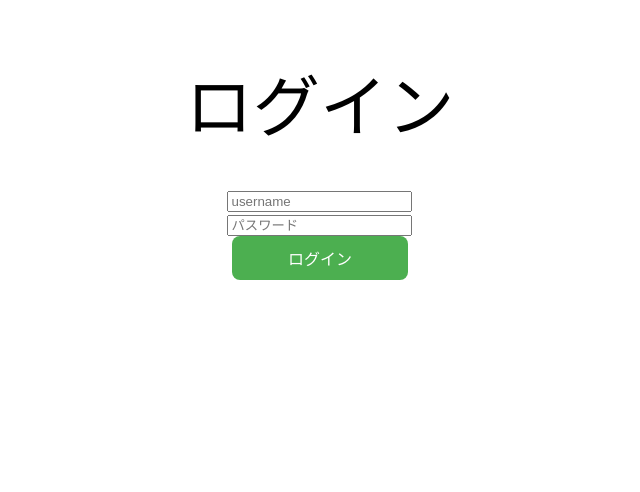
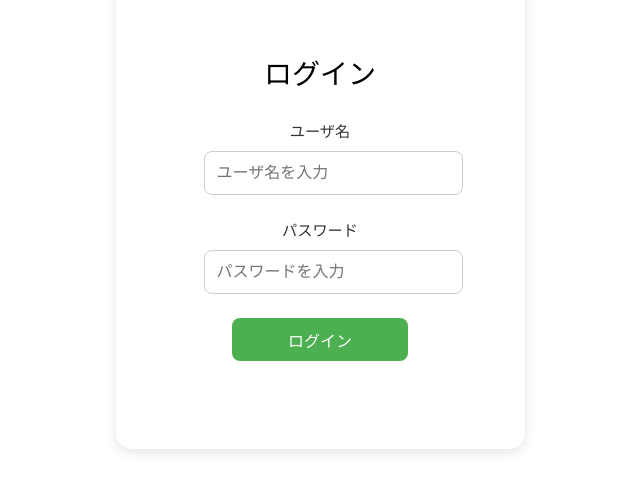
Before and after one commit to HaruArima08/B4-Hackaton, a React (Vite) app in the folder frontend/: page /login in a window 1280 px wide. Shown: the part 248-740 px from the top of the page, without its empty margins (320-960 px from the left). Built offline with nearby package versions, Linux system fonts and the light colour scheme.

Commit message:
update:ログイン画面を見やすいように修正

```diff
--- /dev/null
+++ b/frontend/src/components/pages/Login.module.css
@@ -0,0 +1,52 @@
+.container {
+    display: flex;
+    justify-content: center;
+    align-items: center;
+    min-height: 100vh;
+    padding: 1rem;
+}
+
+.box {
+    background-color: white;
+    padding: 5.5rem;
+    border-radius: 1rem;
+    box-shadow: 0 4px 12px rgba(0, 0, 0, 0.1);
+    width: 100%;
+    max-width: 400px;
+}
+
+.title {
+    font-size: 1.75rem;
+    font-weight: bold;
+    text-align: center;
+    margin-bottom: 2rem;
+}
+
+.inputGroup {
+    margin-bottom: 1.5rem;
+}
+
+.label {
+    display: block;
+    margin-bottom: 0.5rem;
+    font-size: 0.95rem;
+    color: #333;
+}
+
+.input {
+    width: 100%;
+    padding: 0.75rem;
+    border: 1px solid #ccc;
+    border-radius: 0.5rem;
+    font-size: 1rem;
+    transition: border-color 0.3s;
+}
+
+.input:focus {
+    border-color: #3b82f6;
+    outline: none;
+}
+
+.buttonWrapper {
+    margin-top: 1.5rem;
+}
--- a/frontend/src/components/pages/Login.tsx
+++ b/frontend/src/components/pages/Login.tsx
@@ -2,10 +2,18 @@ import React, { useState } from "react";
 import axios from "axios";
 import { useNavigate } from "react-router-dom";
 import { Button } from "../Button";
-const LoginForm: React.FC = () => {
+import styles from "./Login.module.css";
+
+
+type Props = {
+    onLoginSuccess: () => void;
+};
+
+const Login: React.FC<Props> = ({ onLoginSuccess }) => {
     const [name, setName] = useState<string>("");
     const [password, setPassword] = useState<string>("");
     const navigate = useNavigate();
+
     const handleLogin = async () => {
         try {
             const res = await axios.post("http://localhost:8000/login", {
@@ -14,32 +22,45 @@ const LoginForm: React.FC = () => {
             });
             localStorage.setItem("token", res.data.access_token);
             alert("ログイン成功！");
-            navigate("/MembersStatus"); //status表示に移動させる
+            onLoginSuccess();       // App の state を true に切り替え
+            navigate("/"); //トップページに移動させる
         } catch (err) {
             alert("ログイン失敗");
             setPassword(""); // パスワードをクリア
         }
     };
     return (
-        <div>
-            <h1>ログイン</h1>
+        <div className={styles.container}>
+            <div className={styles.box}>
+                <h1 className={styles.title}>ログイン</h1>
+
+                <div className={styles.inputGroup}>
+                    <label className={styles.label}>ユーザ名</label>
                     <input
-                type="name"
-                placeholder="username"
+                        type="text"
+                        placeholder="ユーザ名を入力"
                         value={name}
                         onChange={(e) => setName(e.target.value)}
+                        className={styles.input}
                     />
-            <br />
+                </div>
+
+                <div className={styles.inputGroup}>
+                    <label className={styles.label}>パスワード</label>
                     <input
                         type="password"
-                placeholder="パスワード"
+                        placeholder="パスワードを入力"
                         value={password}
                         onChange={(e) => setPassword(e.target.value)}
+                        className={styles.input}
                     />
-            <br />
-            {/* <button onClick={handleLogin}>ログイン</button> */}
+                </div>
+
+                <div className={styles.buttonWrapper}>
                     <Button onClick={handleLogin} variant="green">ログイン</Button>
+                </div>
+            </div>
         </div>
     );
 };
-export default LoginForm;
+export default Login;
```
Lines whose indentation alone changed are shown as unchanged.
